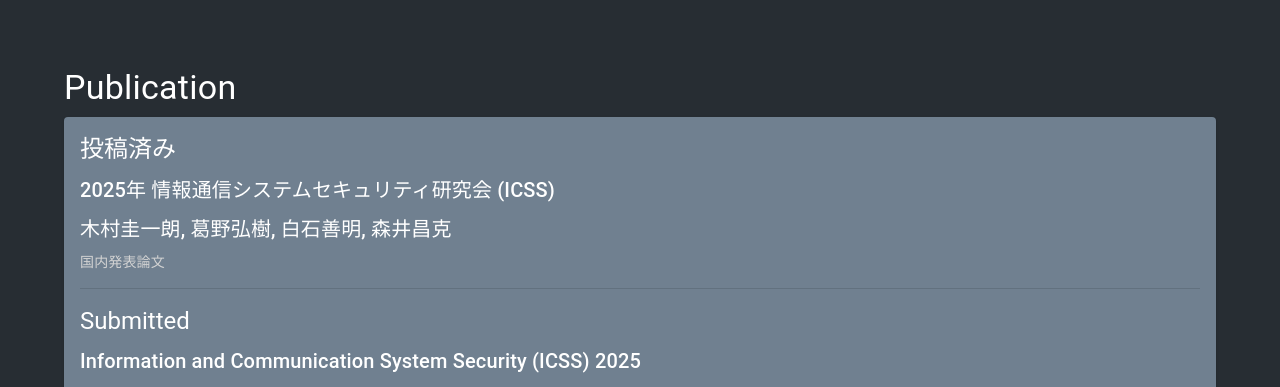
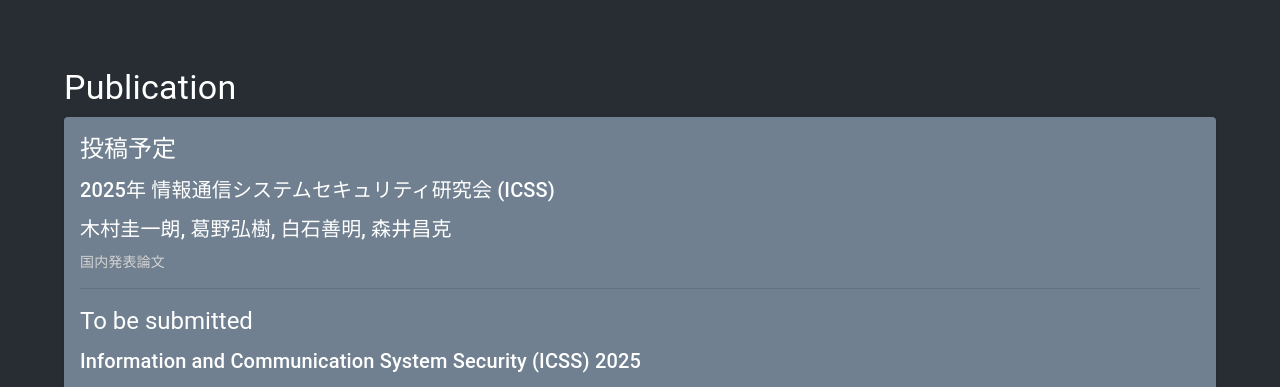
Before and after one commit to trapedev/trapedev.github.io, a React (Create React App) app in the folder app/: page / in a window 1280 px wide. Shown: the part 3040-3427 px from the top of the page. Built offline with nearby package versions, Linux system fonts and the light colour scheme.

Commit message:
commit all changes

```diff
--- a/app/src/pages/publ/ICSS2025.tsx
+++ b/app/src/pages/publ/ICSS2025.tsx
@@ -10,7 +10,7 @@ const ICSS2025 = () => {
   return (
     <SingleCardItem>
       <Title
-        title={"投稿済み"}
+        title={"投稿予定"}
         //   hyperLink=""
       />
       <SubTitle title={"2025年 情報通信システムセキュリティ研究会 (ICSS)"} />
@@ -19,7 +19,7 @@ const ICSS2025 = () => {
       {/* <SecondaryText text="登壇予定" /> */}
       <Divider sx={{ mt: 2, mb: 2 }} />
       <Title
-        title={"Submitted"}
+        title={"To be submitted"}
         // hyperLink=""
       />
       <SubTitle
```
Also changed, not shown: 6 other files (tests, documents, lock files or other folders).
